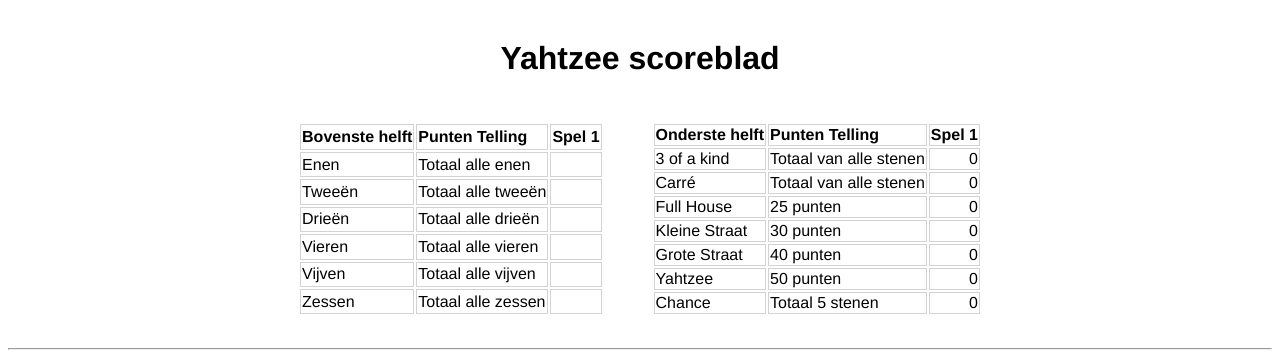
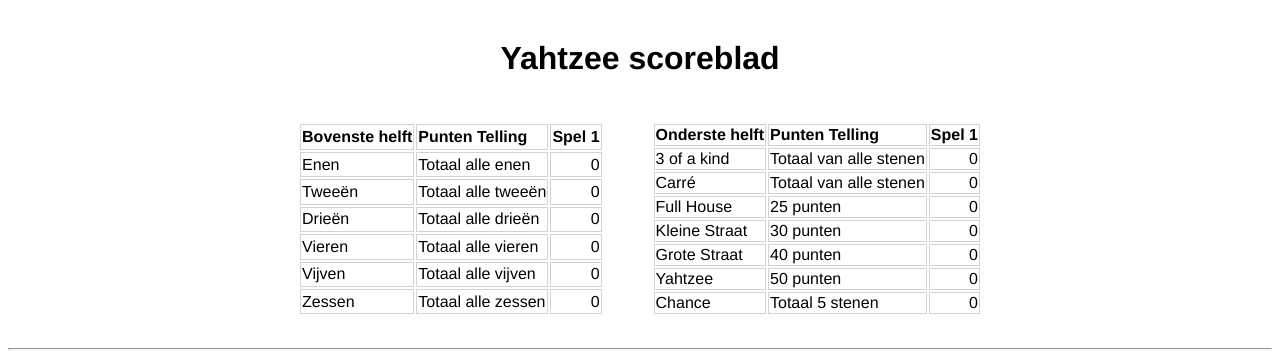
Before and after one commit to Hauke2222/vue-yahtzee, a Vue app: page / in a window 1280 px wide. Shown: the top 362 px of the page. Built offline with nearby package versions, Linux system fonts and the light colour scheme.

Commit message:
added method to calculate topside score + rewrote sumOfRolledNumbers

```diff
--- a/src/components/Score.vue
+++ b/src/components/Score.vue
@@ -11,32 +11,32 @@
         <tr>
           <td>Enen</td>
           <td>Totaal alle enen</td>
-          <td></td>
+          <td id="align-right">{{ calculateTopSide(1) }}</td>
         </tr>
         <tr>
           <td>Tweeën</td>
           <td>Totaal alle tweeën</td>
-          <td></td>
+          <td id="align-right">{{ calculateTopSide(2) }}</td>
         </tr>
         <tr>
           <td>Drieën</td>
           <td>Totaal alle drieën</td>
-          <td></td>
+          <td id="align-right">{{ calculateTopSide(3) }}</td>
         </tr>
         <tr>
           <td>Vieren</td>
           <td>Totaal alle vieren</td>
-          <td></td>
+          <td id="align-right">{{ calculateTopSide(4) }}</td>
         </tr>
         <tr>
           <td>Vijven</td>
           <td>Totaal alle vijven</td>
-          <td></td>
+          <td id="align-right">{{ calculateTopSide(5) }}</td>
         </tr>
         <tr>
           <td>Zessen</td>
           <td>Totaal alle zessen</td>
-          <td></td>
+          <td id="align-right">{{ calculateTopSide(6) }}</td>
         </tr>
       </thead>
     </table>
@@ -80,7 +80,7 @@
         <tr>
           <td>Chance</td>
           <td>Totaal 5 stenen</td>
-          <td id="align-right">{{ sumOfRolledNumbers }}</td>
+          <td id="align-right">{{ sumOfRolledNumbers() }}</td>
         </tr>
       </thead>
     </table>
@@ -92,10 +92,23 @@
   name: "Score",
 
   methods: {
-    //calculateTopSide() {},
+    calculateTopSide(number) {
+      let filteredDices = [];
+      filteredDices = this.dices.filter((diceValue) => diceValue === number);
+
+      const result = filteredDices.reduce(
+        (acc, diceValue) => acc + diceValue,
+        0
+      );
+      return result;
+    },
+
+    sumOfRolledNumbers() {
+      return this.dices.reduce((acc, diceValue) => acc + diceValue, 0);
+    },
 
     smallStraight() {
-      //return ["1234", "2345", "3456"].includes(this.dicesString) ? 30 : 0;
+      //return ["1234", "2345", "3456"].indexOf(this.dicesString) ? 30 : 0;
 
       let x = /1234|2345|3456/.test(this.dicesString().replace(/(.)\1/, "$1"));
       return x ? 30 : 0;
@@ -105,6 +118,7 @@
       let x = /12345|23456/.test(this.dicesString().replace(/(.)\1/, "$1"));
       return x ? 40 : 0;
     },
+
     dicesString() {
       return this.dices
         .slice()
@@ -116,27 +130,16 @@
   props: {},
 
   computed: {
-    sumOfRolledNumbers() {
-      // return this.rolledNumbers
-      //   .map((this.rolledNumber) => rolledNumber.value * rolledNumber.eyes)
-      //   .reduce((total, amount) => total + amount, 0);
-      let sum = 0;
-      for (const item in this.rolledNumbers) {
-        sum += this.rolledNumbers[item] * item;
-      }
-      return sum;
-    },
-
     threeOfAKind() {
       if (Object.values(this.rolledNumbers).find((element) => element >= 3)) {
-        return this.sumOfRolledNumbers;
+        return this.sumOfRolledNumbers();
       }
       return 0;
     },
 
     fourOfAKind() {
       if (Object.values(this.rolledNumbers).find((element) => element >= 4)) {
-        return this.sumOfRolledNumbers;
+        return this.sumOfRolledNumbers();
       }
       return 0;
     },
@@ -153,7 +156,7 @@
 
     yahtzee() {
       if (Object.values(this.rolledNumbers).find((element) => element == 5)) {
-        return this.sumOfRolledNumbers;
+        return this.sumOfRolledNumbers();
       }
       return 0;
     },
```
